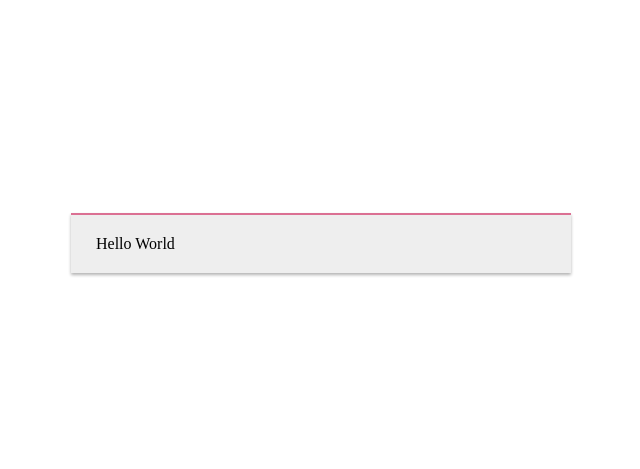
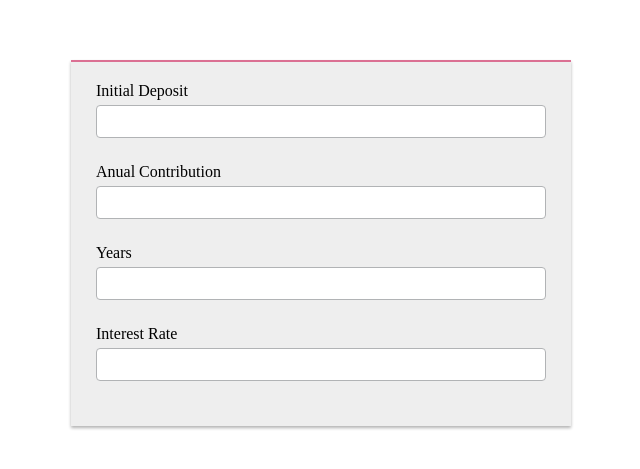
Before and after one commit to 51p50x/compound-interest, a React (Create React App) app: page / in a window 1280 px wide. Shown: the part 157-626 px from the top of the page, without its empty margins (319-959 px from the left). Built offline with nearby package versions, Linux system fonts and the light colour scheme.

Commit message:
created form with formik and styled components

```diff
--- a/package.json
+++ b/package.json
@@ -6,6 +6,7 @@
     "@testing-library/jest-dom": "^5.16.3",
     "@testing-library/react": "^12.1.4",
     "@testing-library/user-event": "^13.5.0",
+    "formik": "^2.2.9",
     "react": "^17.0.2",
     "react-dom": "^17.0.2",
     "react-scripts": "5.0.0",
--- a/src/App.js
+++ b/src/App.js
@@ -1,4 +1,6 @@
 import styled from 'styled-components'
+import {Formik, Form} from 'formik'
+import Input from './components/Input'
 
 const Container = styled.div`
   display: flex;
@@ -16,10 +18,30 @@
 `
 
 const App = () => {
+
+  const handleSubmit = () => {
+
+  }
+
   return (
     <Container>
       <Section>
-        Hello World
+        <Formik
+          initialValues = {{
+            deposit: '',
+            contribution: '',
+            years: '',
+            rate: '',
+          }}
+          onSubmit = {handleSubmit}
+        >
+          <Form>
+            <Input name = "deposit" label="Initial Deposit"/>
+            <Input name = "contribution" label="Anual Contribution"/>
+            <Input name = "years" label="Years"/>
+            <Input name = "rate" label="Interest Rate"/>
+          </Form>
+        </Formik>
       </Section>
     </Container>
   );
--- /dev/null
+++ b/src/components/Input.js
@@ -0,0 +1,41 @@
+import { useField } from 'formik';
+import styled from 'styled-components'
+
+const Control = styled.div`
+    margin-bottom: 20px;
+`
+
+const Label = styled.label`
+    color: #000;
+    display: block;
+    margin-bottom: 5px;
+`
+
+const MyInput = styled.input`
+    outline: none;
+    padding: 8px;
+    border: solid 1px #b1b3b5;
+    border-radius: 4px;
+    width: 100%;
+    margin-bottom: 5px;
+`
+
+const ErrorMessage = styled.div`
+    color: red;
+`
+
+const Input = ({label, ...props}) => {
+    const [field, meta] = useField(props)
+
+    return (
+        <Control>
+            <Label>{label}</Label>
+            <MyInput {...field} {...props}/>
+            {meta.touched && meta.error ? (
+                <ErrorMessage>{meta.error}</ErrorMessage>
+            ):null}
+        </Control>
+    )
+}
+
+export default Input
```
Also changed, not shown: 1 other file (tests, documents, lock files or other folders).
